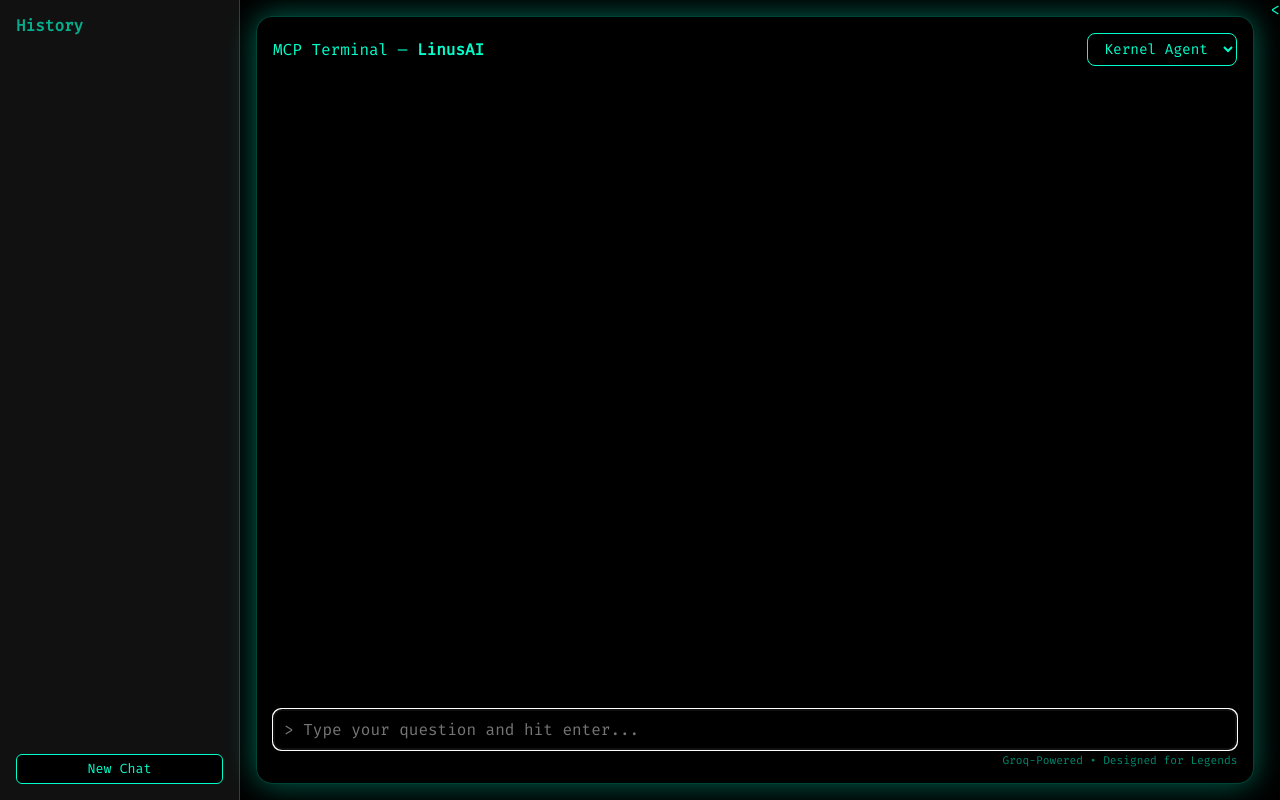
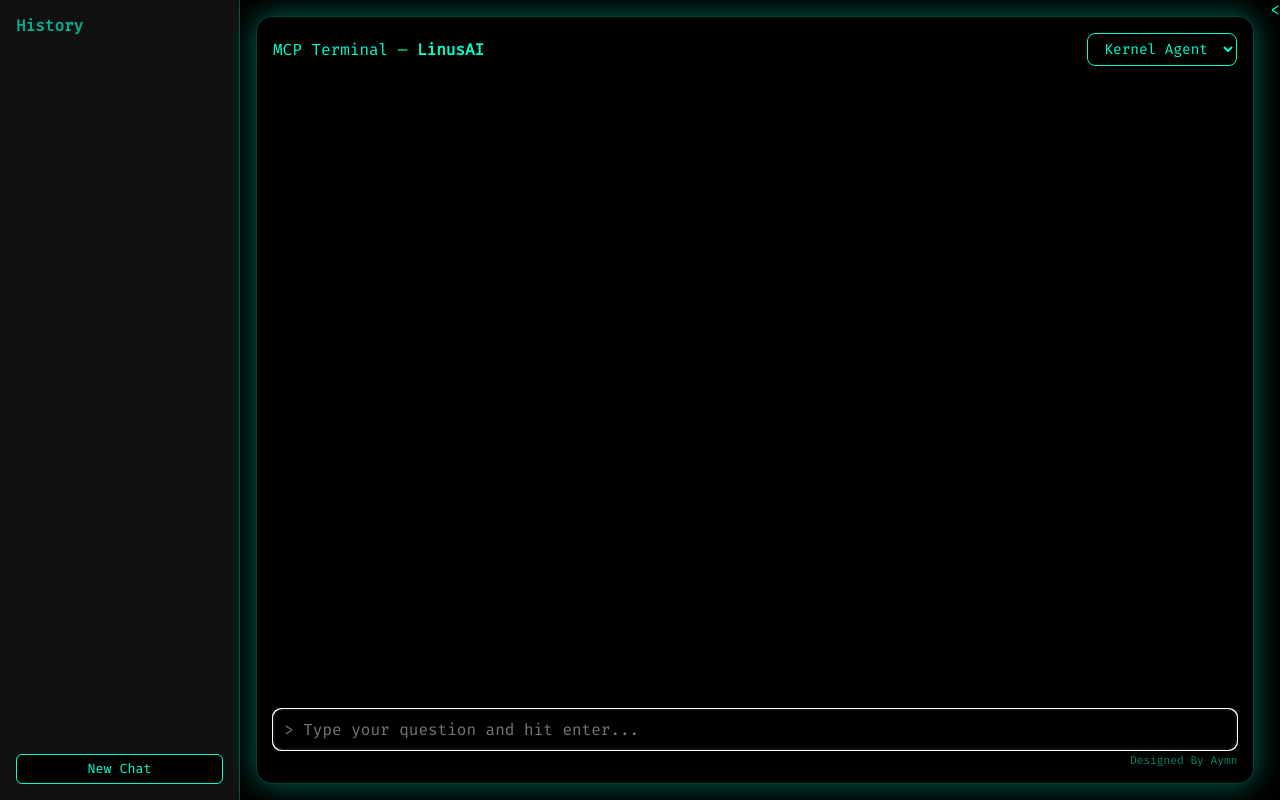
Before and after one commit to aymnsk/mentorOS, a plain HTML site: page index.html in a window 1280 px wide. Drawn offline with Linux system fonts and the light colour scheme.

Commit message:
Update index.html

```diff
--- a/index.html
+++ b/index.html
@@ -143,7 +143,7 @@
         <input id="input" type="text" placeholder="> Type your question and hit enter..." autofocus />
       </div>
 
-      <div id="footer">Groq-Powered • Designed for Legends</div>
+      <div id="footer"> Designed By Aymn</div>
     </div>
   </div>
 
```
